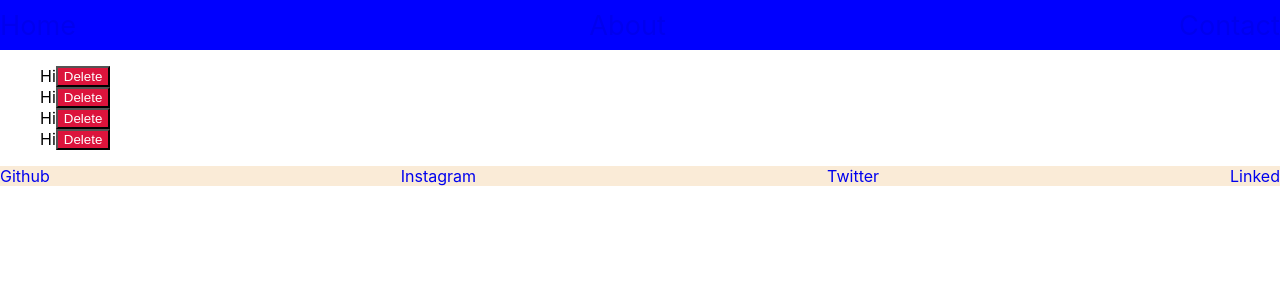
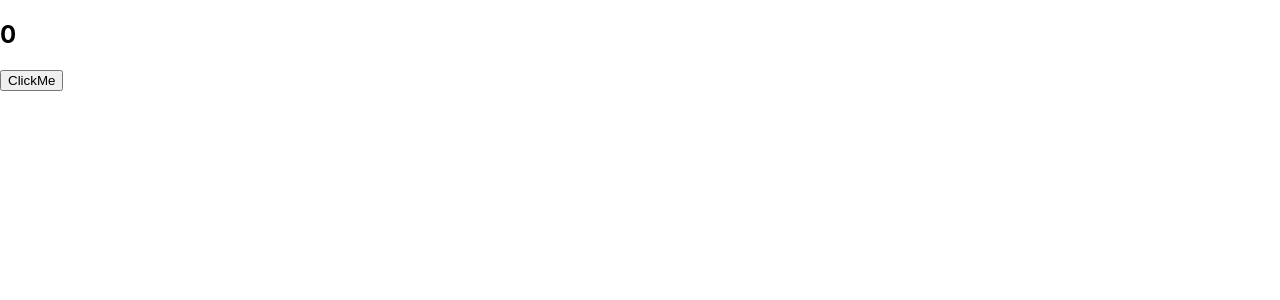
Before and after one commit to hemanthnaika/React, a React (Create React App) app in the folder myapp/: page / in a window 1280 px wide. Shown: the top 300 px of the page. Built offline with nearby package versions, Linux system fonts and the light colour scheme.

Commit message:
Change the DOM in react

```diff
--- a/myapp/src/App.js
+++ b/myapp/src/App.js
@@ -6,9 +6,9 @@
 const App = () => {
   return (
     <div className="App">
-      <Navbar />
+      {/* <Navbar /> */}
       <Content />
-      <Footer />
+      {/* <Footer /> */}
     </div>
   );
 };
--- a/myapp/src/components/Content.js
+++ b/myapp/src/components/Content.js
@@ -1,19 +1,53 @@
-import ListItem from "./Listitem";
+// import ListItem from "./ListItem";
+import { useState } from 'react'
+import { render } from "react-dom";
 
 const Content = () => {
-  const chores = ["item 1", "Item 2", "Item 3", "Item 4"];
-  console.log("I Mounted");
-  return (
-    <div className="container">
-      <ul>
+    // request the API for data
+    // let counter = 0
+    //?    Change the Dom
+    const [counter,setCounter] = useState(0)
+    //const [items,setitems]=useState[1]
+    // console.log(counter)
+    // console.log(setCounter)
 
-        {chores.map((chore) => (
-          // Update
-          <ListItem chore="Hi" />
-        ))}
-      </ul>
-    </div>
-  );
-};
+
+    return (
+        <div className="container">
+            <h2>{counter}</h2>
+            <button onClick={() => {
+                // console.log(counter)
+                // counter = counter + 1
+                setCounter(previousValue=>previousValue+1)
+            }} >ClickMe</button>
+        </div>
+    );
+}
 
 export default Content;
+
+// import React from "react";
+
+// class Content extends React.Component {
+//     constructor() {
+//         super();
+//         this.state = {
+//             count: 0
+//         };
+//     }
+
+//     render() {
+//         return (
+//             <div className="container">
+//                 {/* <h2>{counter}</h2>
+//             <button onClick={() => {
+//                 console.log(counter)
+//                 counter = counter + 1
+//             }} >ClickMe</button> */}
+//             Lorem ipsum dolor sit amet consectetur adipisicing elit. Nesciunt exercitationem dolorem possimus quod corrupti dignissimos, labore molestiae nulla unde cumque libero tempore reprehenderit laboriosam non quidem soluta dolorum a? Provident.
+//             </div>
+//         )
+//     }
+// }
+
+// export default Content;
--- a/myapp/src/layouts/Footer.js
+++ b/myapp/src/layouts/Footer.js
@@ -1,8 +1,8 @@
 const Footer = () => {
   return (
     <footer>
-      <a href="#"> Github</a> <a href="#"> Instagram </a>{" "}
-      <a href="#"> Twitter </a> <a href="#"> Linked </a>{" "}
+      <a href="#"> Github </a> <a href="#"> Instagram </a>
+      <a href="#"> Twitter </a> <a href="#"> Linked </a>
     </footer>
   );
 };
--- a/myapp/src/layouts/Navbar.js
+++ b/myapp/src/layouts/Navbar.js
@@ -2,7 +2,7 @@
 const Navbar = () => {
   return (
     <nav>
-      <a href="#"> Home </a> <a href="#"> About </a> <a href="#"> Contact </a>{" "}
+      <a href="#"> Home </a> <a href="#"> About </a> <a href="#"> Contact </a>
     </nav>
   );
 };
```
